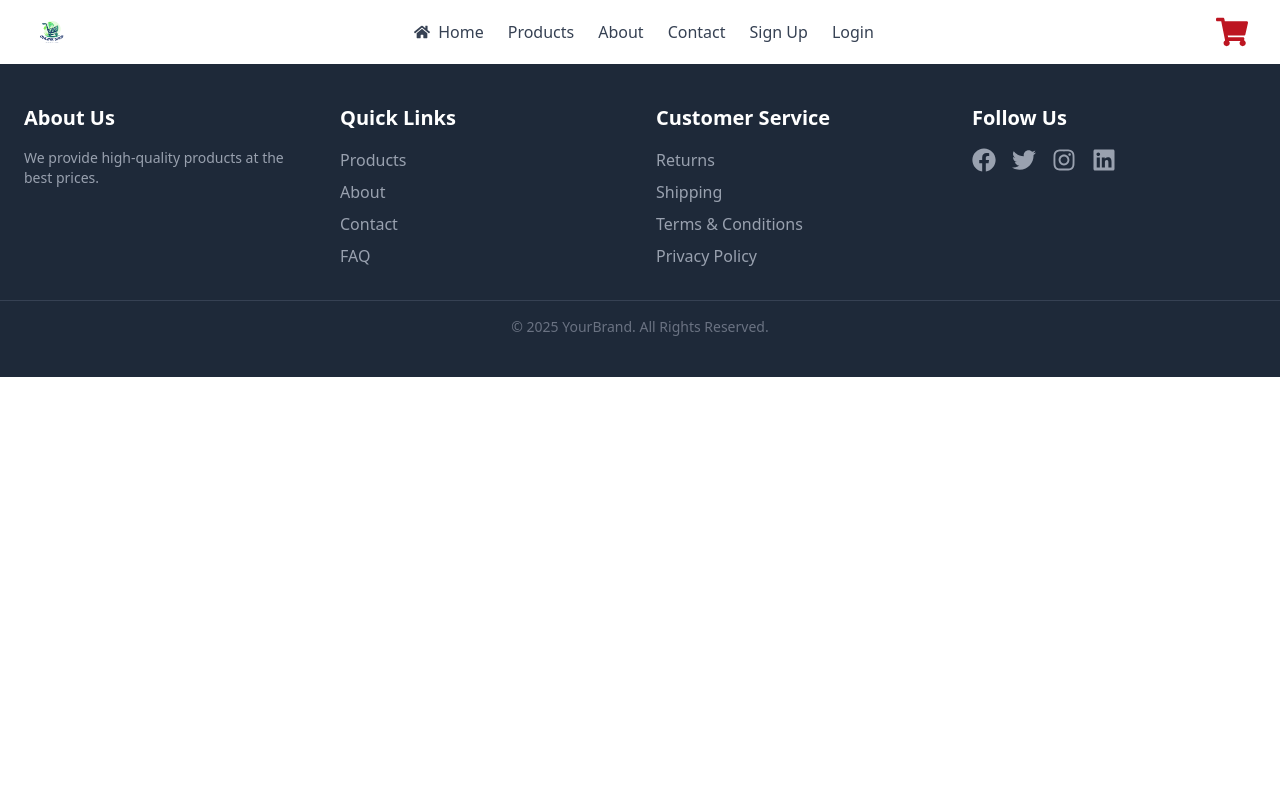
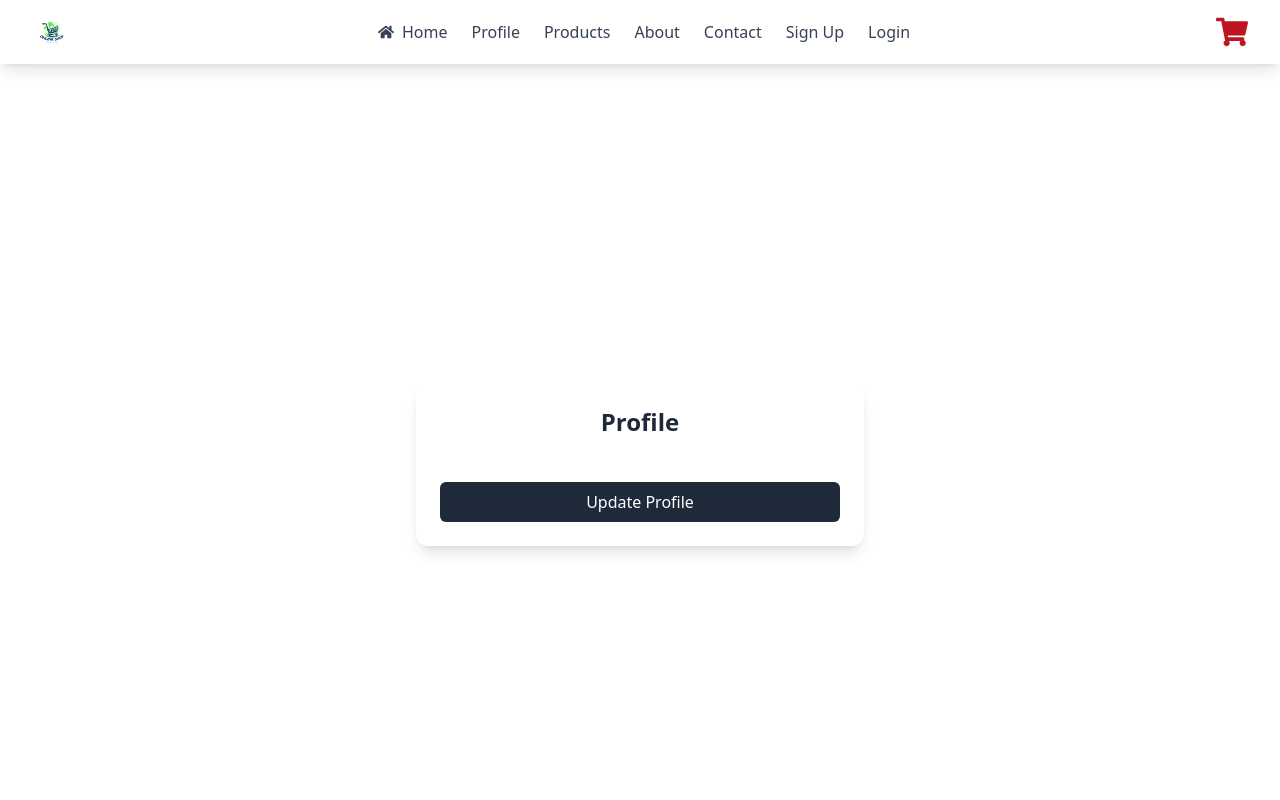
Before and after one commit to nimrashahid20/final-hacathon, a React (Vite) app in the folder frontend/: page /profile in a window 1280 px wide. Shown: the top 800 px of the page. Built offline with nearby package versions, Linux system fonts and the light colour scheme; no server answers; sample sign-in values are in the browser's storage.

Commit message:
Updated Profile for profile page

```diff
--- a/frontend/src/App.jsx
+++ b/frontend/src/App.jsx
@@ -9,6 +9,7 @@ import LoginPage from './Pages/LoginPage';
 import SignUp from './Pages/signup';
 import { ToastContainer } from 'react-toastify';
 import 'react-toastify/dist/ReactToastify.css';
+import Profile from './Pages/Profile';
 
 const App = () => {
 	return (
@@ -27,6 +28,7 @@ const App = () => {
 			<Navigation />
 			<Routes>
 				<Route path='/' element={<Home />} />
+				<Route path='/profile' element={<Profile />} />
 				<Route path='/contact' element={<Contact />} />
 				<Route path='/about' element={<About />} />
 				<Route path='/login' element={<LoginPage />} />
@@ -35,6 +37,6 @@ const App = () => {
 			<Footer />
 		</>
 	);
-};
+}
 
 export default App;
--- a/frontend/src/Pages/LoginPage.jsx
+++ b/frontend/src/Pages/LoginPage.jsx
@@ -38,7 +38,8 @@ const Login = () => {
 
 			if (response.ok) {
 				toast.success(data.message);
-				navigate('/');
+				localStorage.setItem('token', data.token);
+				navigate('/profile');
 			} else {
 				toast.error(data.message || 'Invalid credentials');
 			}
--- /dev/null
+++ b/frontend/src/Pages/Profile.jsx
@@ -0,0 +1,63 @@
+import React, { useEffect, useState } from 'react'
+import { data, useNavigate } from 'react-router-dom';
+import { toast } from 'react-toastify';
+
+const Profile = () => {
+    const [user, setUser] = useState(null);
+    const [loading, setLoading] = useState(false);
+    const [error, setError] = useState(null);
+    const navigate = useNavigate();
+
+    useEffect(() => {
+        let fetchUserData = async () => {
+            let token = localStorage.getItem('token');
+            if (!token) {
+                navigate('/login')
+                return;
+            }
+            try {
+                const response = await fetch('http://localhost:5000/api/user/me', {
+                    method: 'GET',
+                    headers: {
+                        'Content-Type': 'application/json',
+                        "Authorization": `Bearer ${token}`
+                    },
+                });
+
+                const data = await response.json();
+
+                if (response.ok) {
+                    toast.success(data.message);
+                    setUser(data.user)
+                    // console.log(data.user);
+                }
+            } catch (error) {
+                console.error('Error:', error);
+            }
+        };
+        fetchUserData();
+    }, [])
+
+    return (
+        <>
+            <div className='flex justify-center items-center min-h-screen  px-4'>
+                <div className='relative flex flex-col rounded-xl bg-white shadow-lg p-6 w-full max-w-md'>
+                    <h2 className='text-2xl font-semibold text-gray-800 text-center mb-5'>Profile</h2>
+                    <p className='text-gray-500 text-center'>{user?.name}</p>
+                    <p className='text-gray-500 text-center'>{user?.email}</p>
+                    <p className='text-gray-500 text-center mb-6'>{user?.created_at}</p>
+
+                    <button
+                        className='w-full bg-gray-800 hover:bg-gray-900 text-white font-medium py-2 rounded-md transition-all duration-300 disabled:bg-gray-500'
+                        type='submit'
+
+                    >
+                        Update Profile
+                    </button>
+                </div>
+            </div>
+        </>
+    )
+}
+
+export default Profile
--- a/frontend/src/components/Navigation.jsx
+++ b/frontend/src/components/Navigation.jsx
@@ -2,6 +2,8 @@ import React, { useState } from 'react';
 import { Link } from 'react-router-dom';
 import { FaBars, FaTimes, FaHome, FaShoppingCart } from 'react-icons/fa';
 import logo from '../assets/images/logo (4).png';
+import { RiAccountCircleFill } from "react-icons/ri";
+
 
 const Navigation = () => {
 	const [isOpen, setIsOpen] = useState(false);
@@ -22,6 +24,7 @@ const Navigation = () => {
 
 					<div className='hidden sm:flex space-x-6'>
 						<NavLink to='/' icon={<FaHome />} text='Home' />
+						<NavLink to='/profile' text='Profile' />
 						<NavLink to='/products' text='Products' />
 						<NavLink to='/about' text='About' />
 						<NavLink to='/contact' text='Contact' />
@@ -46,6 +49,7 @@ const Navigation = () => {
 			<div className={`${isOpen ? 'block' : 'hidden'} sm:hidden bg-white shadow-md`}>
 				<div className='px-4 pt-2 pb-3 space-y-2'>
 					<NavLinkMobile to='/' text='Home' onClick={toggleMenu} />
+					<NavLinkMobile to='/profile' text='Profile' onClick={toggleMenu} />
 					<NavLinkMobile to='/products' text='Products' onClick={toggleMenu} />
 					<NavLinkMobile to='/about' text='About' onClick={toggleMenu} />
 					<NavLinkMobile to='/contact' text='Contact' onClick={toggleMenu} />
```
